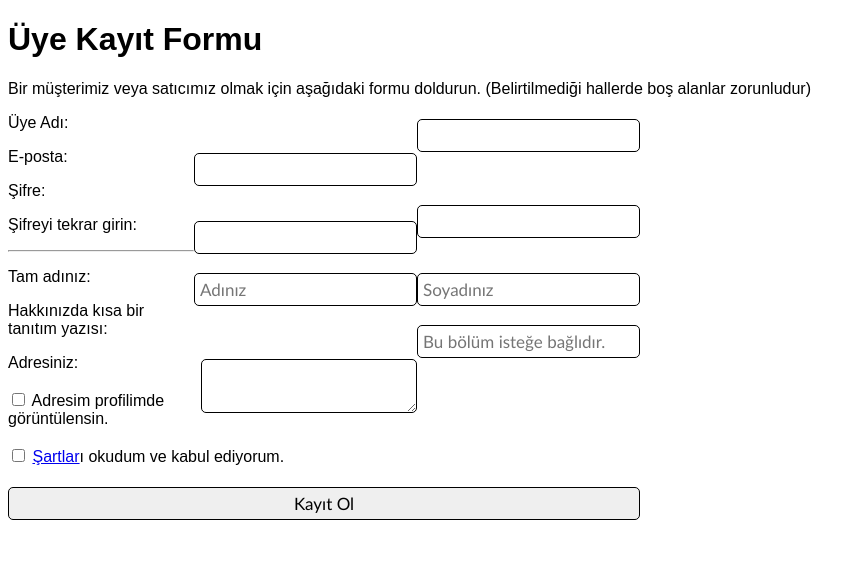
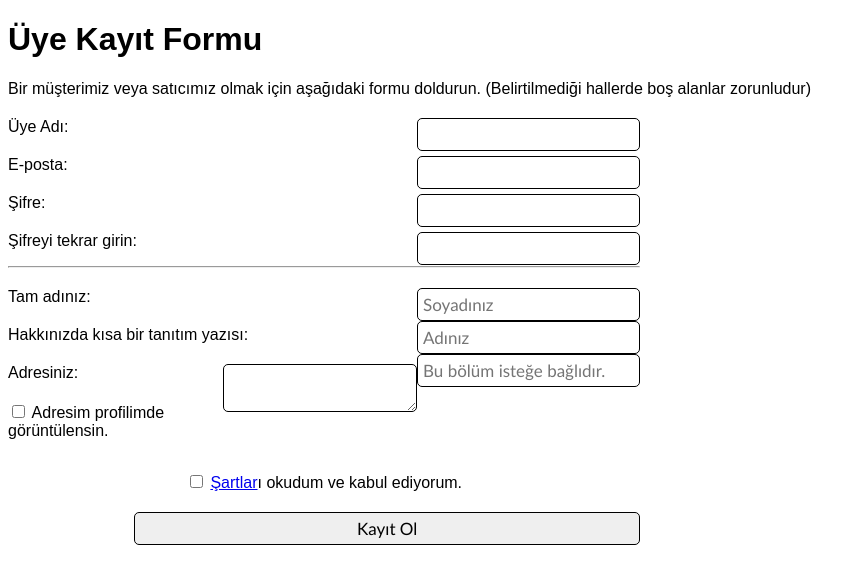
Before and after one commit to EmreKp/binastore, a PHP site: page /kayit.php in a window 1280 px wide. Shown: the top 584 px of the page, without its empty margins (0-865 px from the left). Run offline with PHP 8.4, Linux system fonts and the light colour scheme; data that the repository does not hold is empty.

Commit message:
Add address and other styles

```diff
--- a/stil.css
+++ b/stil.css
@@ -1,12 +1,13 @@
 body { font-family: Ubuntu,Arial,sans-serif; }
-input,textarea { border:1px solid black; border-radius: 5px; margin-top:5px; padding: 5px; font-family: Ubuntu,"Trebuchet MS",sans-serif; font-size: 17px; }
+input,textarea { border:1px solid black; border-radius: 5px; padding: 5px; font-family: Ubuntu,"Trebuchet MS",sans-serif; font-size: 17px; }
+#kayitform p { margin-top: 20px }
 .detay,.urunac { padding: 10px; width: 60% }
 .urunac { border: 3px solid black; border-radius: 10px; margin-top:15px }
 .detay { display: none; }
 a.urun:link,a.urun:visited,a.urun:hover,a.urun:active { font-weight: bold; color: black; text-decoration: none; }
-#kayitform { width: 50%; }
-#kayitform input,textarea { float: right; }
-input[type="submit"] { width: 100%; }
+form { width: 50%; }
+#kayitform input { float: right; clear: both;  }
+#kayitform input[type="submit"] { width: 80%; float: center }
 .bravo, .hata { padding: 10px; color: white; font-weight: bold; width: 45%; }
 .bravo { background: green; }
 .hata { background: red; }
@@ -15,3 +16,8 @@ input[type="submit"] { width: 100%; }
 .fiyat { font-weight: bold; color: green; }
 #sart:visited { color: black; }
 #sartlar { display: none; border: 2px solid black; padding: 3px; font-family: monospace }
+.adsoyad { float: none !important; }
+input[type="file"] { margin-top: 3px }
+textarea { font-size: 15px; float: right; }
+.adres { clear: both } .adres textarea { margin-top: 2px }
+.kabul { text-align: center; margin-top: 2em !important;  }
```
